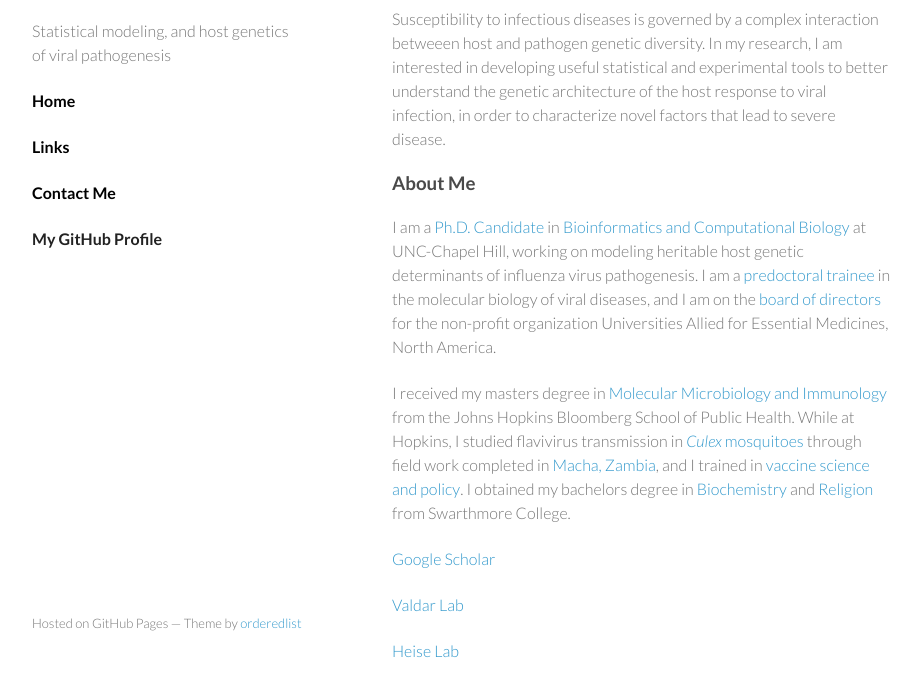
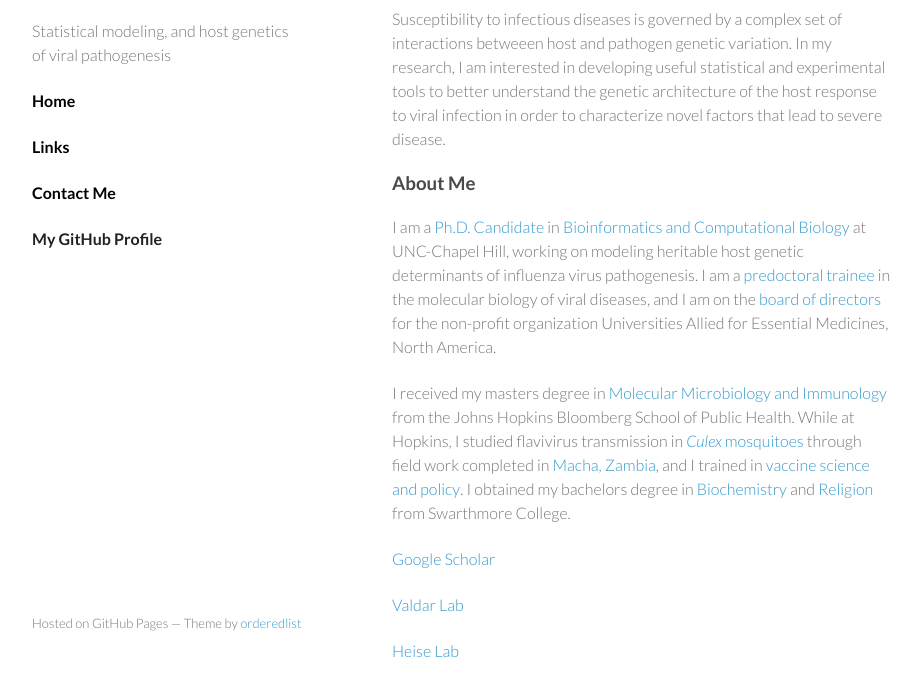
Before and after one commit to mauriziopaul/mauriziopaul.github.io, a plain HTML site: page index.html in a window 1280 px wide. Shown: the part 94-790 px from the top of the page, without its empty margins (178-1098 px from the left). Drawn offline with Linux system fonts and the light colour scheme.

Commit message:
updated index

```diff
--- a/index.html
+++ b/index.html
@@ -36,10 +36,10 @@
 
 	<h3><a id="interest" class="anchor" href="#interest" aria-hidden="true"><span class="octicon octicon-link"></span></a>Interest</h3>
 
-	<p>Susceptibility to infectious diseases is governed by a complex interaction betweeen
-	host and pathogen genetic diversity. In my research, I am interested in
+	<p>Susceptibility to infectious diseases is governed by a complex set of interactions betweeen
+	host and pathogen genetic variation. In my research, I am interested in
 	developing useful statistical and experimental
-	tools to better understand the genetic architecture of the host response to viral infection,
+	tools to better understand the genetic architecture of the host response to viral infection
 	in order to characterize novel factors that lead to severe disease.</p>
 
         <h3>
```
